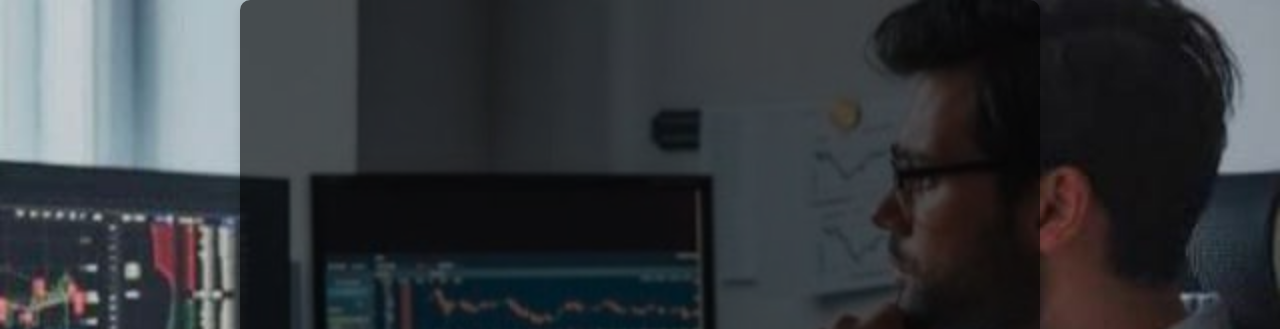
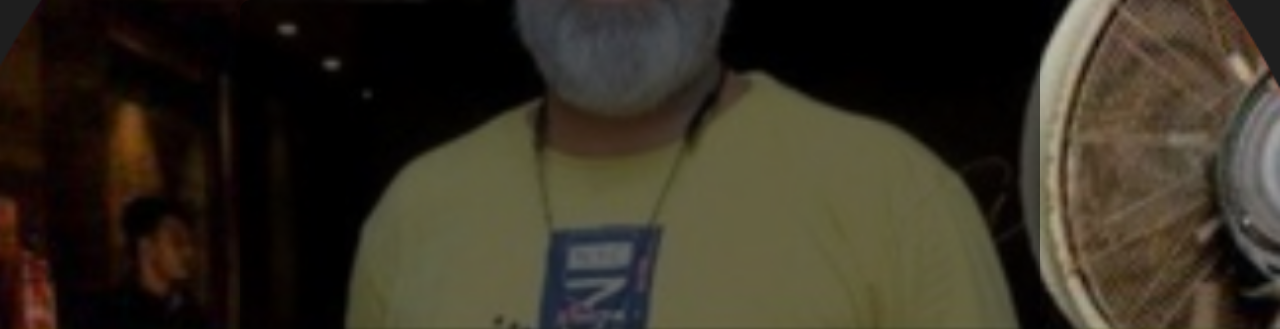
Before and after one commit to developerking005/Mehta--loss-cover, a plain HTML site: page index.html in a window 1280 px wide. Shown: the top 329 px of the page. Drawn offline with nearby package versions, Linux system fonts and the light colour scheme.

Commit message:
Update index.css

```diff
--- a/index.css
+++ b/index.css
@@ -15,7 +15,7 @@ body, html {
     justify-content: center;
     width: 100%;
     height: 100%;
-    background: url('./Sachin-mehta.jpeg') no-repeat center center fixed;
+    background: url('./mehtaa.png') no-repeat center center fixed;
     background-size: cover;
 }
 
```
